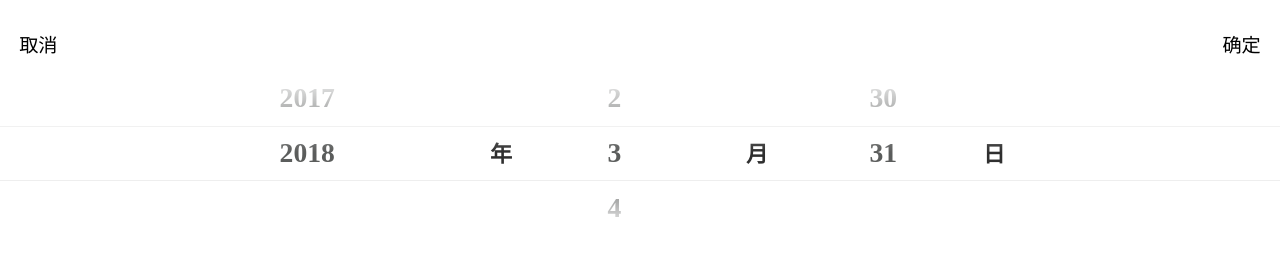
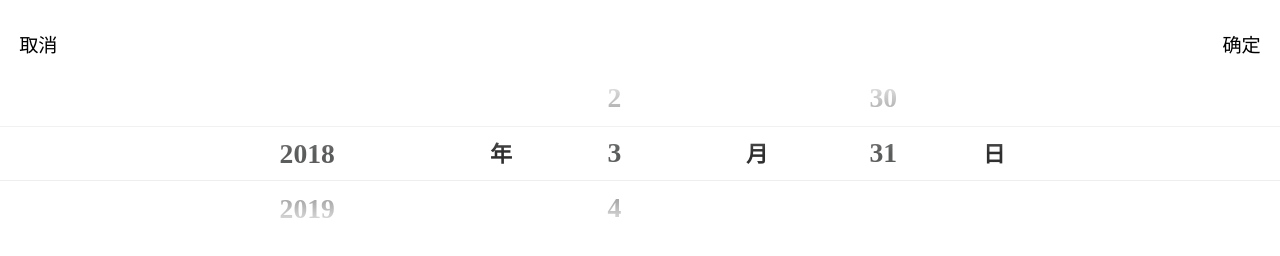
Before and after one commit to yilianyoumeng/vue-datetimepicker, a Vue app: page / in a window 1280 px wide. Shown: the part 528-784 px from the top of the page. Built offline with nearby package versions, Linux system fonts and the light colour scheme.

Commit message:
timepicker

```diff
--- a/src/components/dataPicker.vue
+++ b/src/components/dataPicker.vue
@@ -8,9 +8,9 @@
 			</div>
 			<div class="date_roll_mask">
 				<div class="date_roll">
-          <data-pickerItem itemUnit='年' type="yy" @getVal="getYear" @getTopD="getTopD" :month="month" :day="day"></data-pickerItem>
-          <data-pickerItem itemUnit='月' type="mm" @getVal="getMonth" @getTopD="getTopD" :year="year" :day="day"></data-pickerItem>
-          <data-pickerItem itemUnit='日' type="dd" @getVal="getDay" :year="year" :month="month" :topValD="topValD" :addTopD="addTopD" :timestamp="timestamp"></data-pickerItem>
+          <data-pickerItem itemUnit='年' type="yy" @getVal="getYear" @getTopD="getTopD" @getTopM="getTopM" :month="month" :day="day"></data-pickerItem>
+          <data-pickerItem itemUnit='月' type="mm" @getVal="getMonth" @getTopD="getTopD" :year="year" :day="day" :topValM="topValM" :addTopM="addTopM" :timestampM="timestampM"></data-pickerItem>
+          <data-pickerItem itemUnit='日' type="dd" @getVal="getDay" :year="year" :month="month" :topValD="topValD" :addTopD="addTopD" :timestampD="timestampD"></data-pickerItem>
 				</div>
 			</div>
 		</div>
@@ -29,7 +29,10 @@ export default {
       day:0,
       topValD:0,
       addTopD:0,
-      timestamp:0
+      timestampD:0,
+      topValM:0,
+      addTopM:0,
+      timestampM:0
     };
   },
   props: {
@@ -63,10 +66,21 @@ export default {
       this.day=val;
     },
     getTopD:function(val){
+      console.log('zheli??')
       if(val!=undefined){
         this.topValD=val[0];
         this.addTopD=val[1];
-        this.timestamp=val[2];
+        this.timestampD=val[2];
+      }
+
+    },
+    getTopM:function(val){
+      console.log(111);
+      console.log(val);
+      if(val!=undefined){
+        this.topValM=val[0];
+        this.addTopM=val[1];
+        this.timestampM=val[2];
       }
 
     }
--- a/src/components/dataPickerItem.vue
+++ b/src/components/dataPickerItem.vue
@@ -20,12 +20,13 @@ export default {
   data() {
     return {
       dataVal: "", //日期时间的值
-      // minY: 2000,
-      // minM: 1,
-      // minD: 1,
-      // maxY: 2018,
-      // maxM: 12,
-      // maxD: 31,
+      minY: this.minDate.yy,
+      minM: 1,
+      minD: 1,
+      maxY: this.maxDate.yy,
+      maxM: 12,
+      maxD: 31,
+
       passY: 0,
       top_val: "0em",
       top_mm: 0,
@@ -65,36 +66,43 @@ export default {
     addTopD:{
       default:0
     },
-    timestamp:{
+    timestampD:{
       default:0
     },
-    minY: {
-      default:2000
+    topValM:{
+      default:-1
     },
-    minM: {
-      default:1
+    addTopM:{
+      default:0
     },
-    minD: {
-      default:1
+    timestampM:{
+      default:0
     },
-    maxY: {
-      default:2018
+    maxDate:{
+      default:function(){
+        return{
+          yy:2020,
+          mm:1,//2月
+          dd:1
+        }
+
+      }
     },
-    maxM: {
-      default:12
-    },
-    maxD: {
-      default:31
-    },
-    // placeholder: {
-    //   default: ""
-    // },
+    minDate:{
+      default:function(){
+        return{
+          yy:2018,
+          mm:3,
+          dd:1
+        }
+      }
+    }
   },
   watch:{
     maxD:function(){
       var top_val = parseFloat(this.top_val.replace("em", ""));
       var day;
-      if(this.day==0){
+      if(this.day==0||this.type=='dd'){
         day=this.dateArr.dd;
       }else{
         day=this.day;
@@ -103,18 +111,45 @@ export default {
       if(this.maxD<day){
         if(this.type=='yy'||this.type=='mm'){
           this.dateArr.dd=this.maxD;
-          var top_val_add_d=(day-this.maxD)*2
+          var top_val_add_d=(day-this.maxD)*2;
           this.$emit('getTopD',[this.dateArr.dd,top_val_add_d,timestamp]);//天的val和增加的高度
         }
       }
     },
-    timestamp:function(){//时间戳变化则代表是新的月份对应日期
+    timestampD:function(){//时间戳变化则代表是新的月份对应日期
       if(this.type=='dd'){
         var top_val = parseFloat(this.top_val.replace("em", ""));
         this.top_val=(top_val+this.addTopD)+'em';
         this.dateArr.dd=this.topValD;
+        this.maxD=this.topValD;
+        this.$emit('getVal',this.dateArr.dd);
       }
-    }
+    },
+    maxM:function(){
+      var month;
+      if(this.month==-1||this.type=='mm'){
+          month=this.dateArr.mm;
+      }else{
+        month=this.month;
+      }
+      var timestamp = (new Date()).valueOf();
+      if(this.maxM-1<month){
+        if(this.type=='yy'){
+          this.dateArr.mm=this.maxM-1;
+          var top_val_add_m=(month-(this.maxM-1))*2;
+          this.$emit('getTopM',[this.dateArr.mm,top_val_add_m,timestamp])
+        }
+      }
+    },
+    timestampM:function(){//时间戳变化则代表是新的月份对应日期
+      if(this.type=='mm'){
+        var top_val = parseFloat(this.top_val.replace("em", ""));
+        this.top_val=(top_val+this.addTopM)+'em';
+        this.dateArr.mm=this.topValM;
+        this.maxM=this.topValM+1;
+        this.$emit('getVal',this.dateArr.mm);
+      }
+    },
   },
   mounted() {
     this.dateTimeCtrlInit();
@@ -273,7 +308,6 @@ export default {
         this.$emit('getVal',this.dateArr.dd);
       }
     },
-
     setStyle: function(move, type, time) {
       var fontS = parseInt(
         window.getComputedStyle(this.$refs.date_ctrl_div).fontSize
@@ -348,23 +382,56 @@ export default {
         i = Math.abs(top_val - heightMax) / 2;
         this.dateArr.dd = array[i];
       }
-      //月份对应天数
+
+      //日期最大值
       var year;
       var month;
 
-      if(this.year==0){
+      if(this.year==0||this.type=='yy'){
         year=this.dateArr.yy;
       }else{
         year=this.year;
       }
-      if(this.month==-1){
+      if(this.month==-1||this.type=='mm'){
         month=this.dateArr.mm;
       }else{
         month=this.month;
       }
-      var maxMonthDays = this.calcDays(year,month);
-      this.maxD=maxMonthDays;
+
+      if(this.type=="yy"){
+        if(year==this.maxDate.yy){//年是最大年限
+          this.maxM=this.maxDate.mm+1;
+          if(month==this.maxDate.mm){
+            this.maxD=this.maxDate.dd;
+          }else{
+            var maxMonthDays = this.calcDays(year,month);
+            this.maxD=maxMonthDays;
+          }
+        }else{
+          var maxMonthDays = this.calcDays(year,month);
+          this.maxD=maxMonthDays;
+        }
+      }
+      if(this.type=='mm'){
+        if(year==this.maxDate.yy&&month==this.maxDate.mm){
+          this.maxD=this.maxDate.dd;
+        }else{
+          var maxMonthDays = this.calcDays(year,month);
+          this.maxD=maxMonthDays;
+        }
+      }
+      if(this.type=="dd"){
+        console.log(year+'年'+this.maxY);
+        console.log(month+'月'+this.maxDate.mm);
+        if(year==this.maxDate.yy&&month==this.maxDate.mm){
+          console.log('这里');
+          this.maxD=this.maxDate.dd;
+        }else{
+          var maxMonthDays = this.calcDays(year,month);
+          this.maxD=maxMonthDays;
+        }
+      }
     }
   }
-};
+}
 </script>
```
